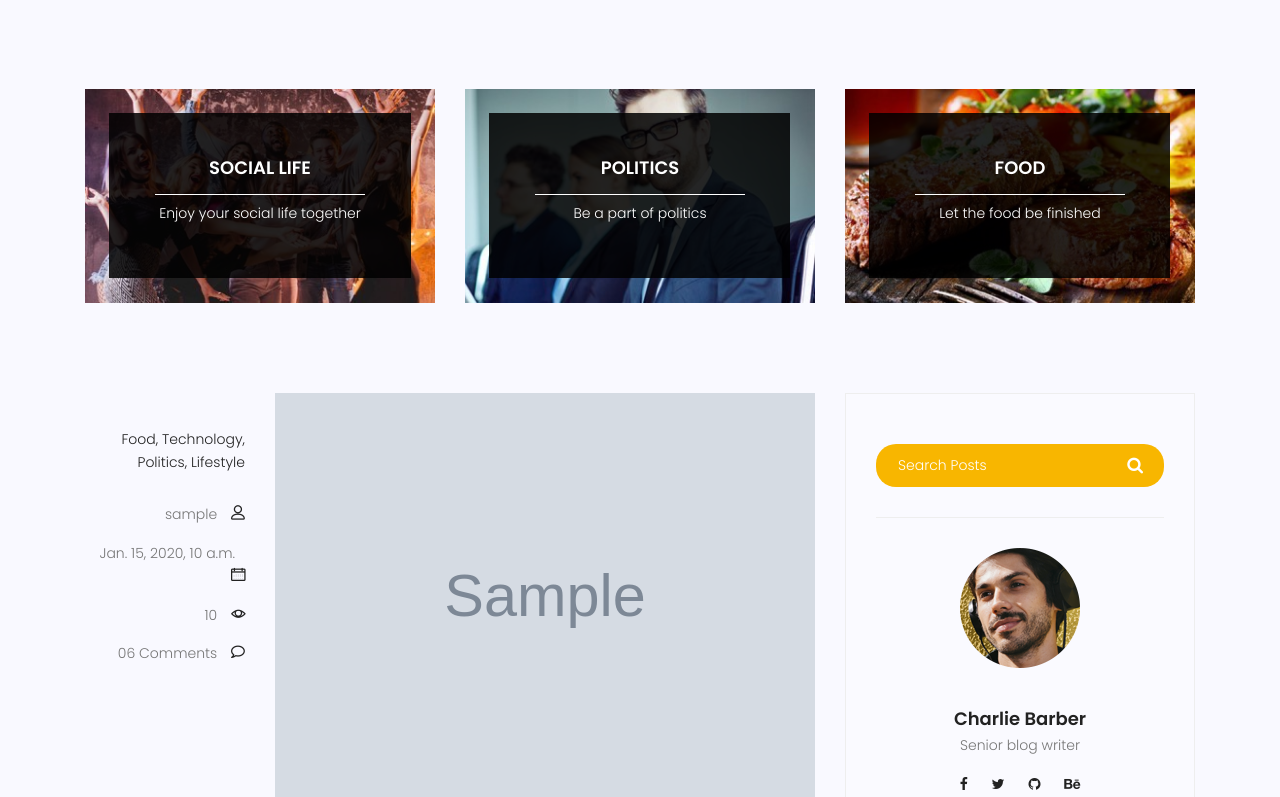
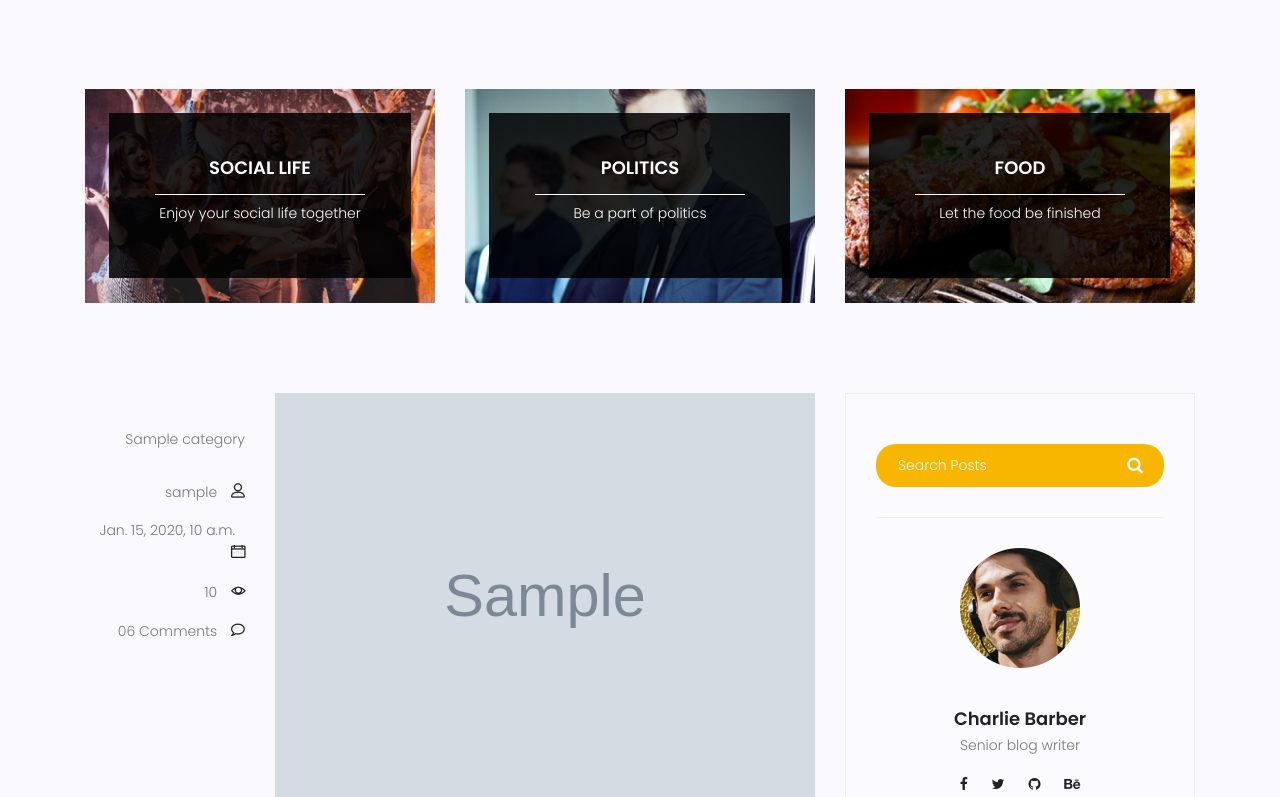
Before and after one commit to kooroshaa/mysite, a Django app: page /blog/ in a window 1280 px wide. Shown: the part 689-1486 px from the top of the page. Run offline with Django 3.2, Linux system fonts and the light colour scheme; tables that the repository leaves empty hold one stand-in row (values such as "Sample post"); grey boxes marked "Sample" are stand-in pictures; some libraries are stand-ins or nearby versions.

Commit message:
category

```diff
--- a/blog/admin.py
+++ b/blog/admin.py
@@ -1,5 +1,5 @@
 from django.contrib import admin
-from blog.models import Post
+from blog.models import Post,Category
 # Register your models here.
 
 class PostAdmin(admin.ModelAdmin):
@@ -11,4 +11,5 @@ class PostAdmin(admin.ModelAdmin):
 
     search_fields = ['title', 'content']
 
+admin.site.register(Category)
 admin.site.register(Post,PostAdmin)
--- a/blog/models.py
+++ b/blog/models.py
@@ -2,13 +2,19 @@ from django.db import models
 from django.contrib.auth.models import User
 
 # Create your models here.
+class Category(models.Model):
+    name = models.CharField(max_length=255)
+
+    def __str__(self):
+        return self.name
+
 class Post(models.Model):
     image = models.ImageField(upload_to='blog/',default='blog/default.jpg')
     author = models.ForeignKey(User, on_delete=models.SET_NULL, null=True)
     title = models.CharField(max_length=255)
     content = models.TextField()
     # tags =
-    # category =
+    category = models.ManyToManyField(Category)
     counted_views = models.IntegerField(default=0)
     status = models.BooleanField(default=False)
     published_date = models.DateTimeField(null=True)
--- a/templates/blog/blog-home.html
+++ b/templates/blog/blog-home.html
@@ -91,10 +91,8 @@
 							<div class="single-post row">
 								<div class="col-lg-3  col-md-3 meta-details">
 									<ul class="tags">
-										<li><a href="#">Food,</a></li>
-										<li><a href="#">Technology,</a></li>
-										<li><a href="#">Politics,</a></li>
-										<li><a href="#">Lifestyle</a></li>
+										{{post.category.all|join:", "}}
+
 									</ul>
 									<div class="user-details row">
 										<p class="user-name col-lg-12 col-md-12 col-6"><a href="#">{{post.author}}</a> <span class="lnr lnr-user"></span></p>
```
Also changed, not shown: blog/migrations/0006_auto_20230116_1647.py (added).
